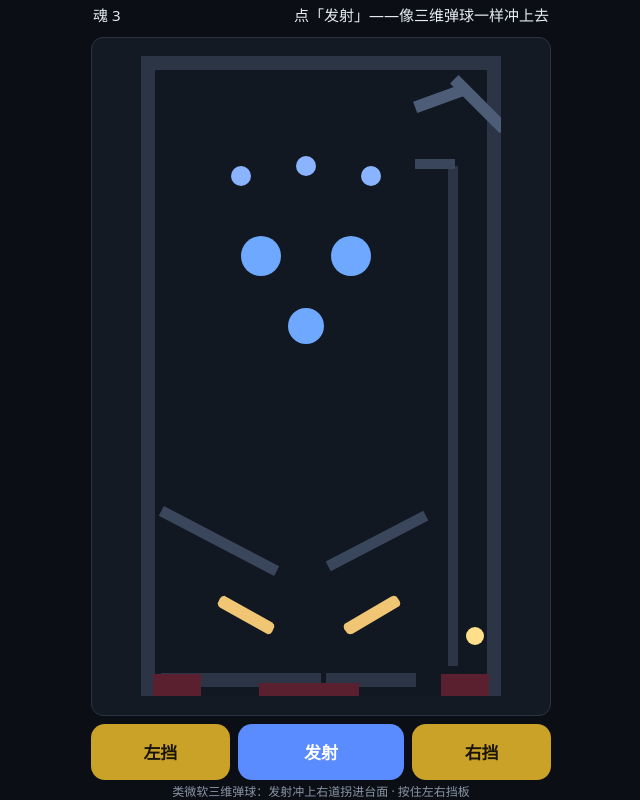
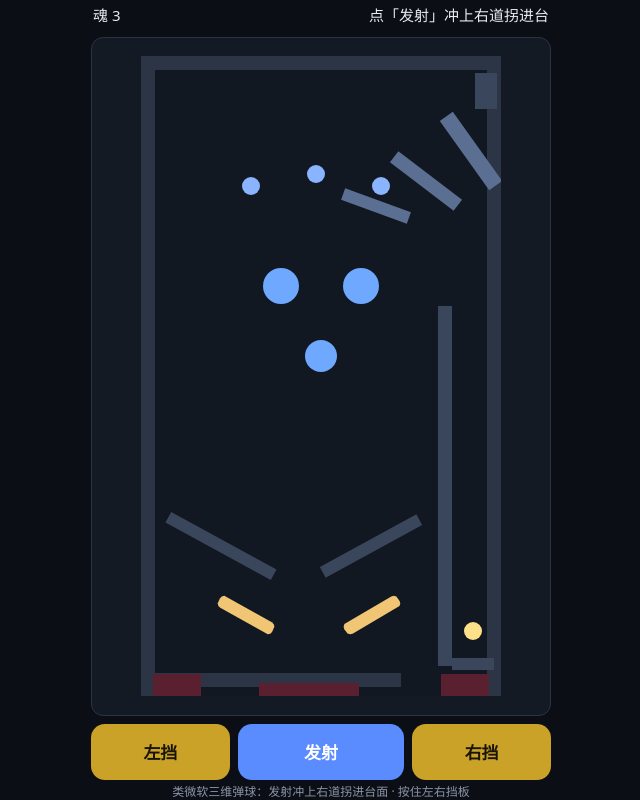
Before and after one commit to owldamon/oneBallFly, a website: page preview/index.html in a window 1280 px wide. Shown: the whole page, without its empty margins (319-959 px from the left). Drawn offline with Linux system fonts and the light colour scheme.

Commit message:
fix: 导流板改为 \ 正角，发射竖直向上进入主台
负角 / 会把球打向右侧飞出；本地 Matter 仿真已验证进台

```diff
--- a/index.html
+++ b/index.html
@@ -3,9 +3,9 @@
 <head>
   <meta charset="UTF-8" />
   <meta name="viewport" content="width=device-width, initial-scale=1" />
-  <meta http-equiv="refresh" content="0; url=./preview/index.html?v=5" />
+  <meta http-equiv="refresh" content="0; url=./preview/index.html?v=6" />
   <title>一球飞升</title>
-  <script>location.replace('./preview/index.html?v=5');</script>
+  <script>location.replace('./preview/index.html?v=6');</script>
 </head>
-<body><p><a href="./preview/index.html?v=5">进入沙盒</a></p></body>
+<body><p><a href="./preview/index.html?v=6">进入沙盒</a></p></body>
 </html>
--- a/preview/game.js
+++ b/preview/game.js
@@ -1,5 +1,4 @@
-// 一球飞升 · 类微软三维弹球（Space Cadet）台型沙盒
-// 右发射道上行 → 顶部拐进主台；左右挡板；掉沟丢魂
+// 一球飞升 · 类三维弹球台型（发射道封闭，顶上 \ 板拨进主台）
 (function () {
   if (typeof Matter === 'undefined') {
     var err = document.getElementById('err');
@@ -8,11 +7,8 @@
     return;
   }
 
-  const { Engine, Render, Runner, Bodies, Body, Composite, Events, Constraint } = Matter;
-
-  const W = 360;
-  const H = 640;
-  const MAX_LIVES = 3;
+  const { Engine, Render, Runner, Bodies, Body, Composite, Events } = Matter;
+  const W = 360, H = 640, MAX_LIVES = 3;
 
   const canvas = document.getElementById('c');
   const stage = document.getElementById('stage-wrap');
@@ -24,115 +20,82 @@
   const btnFire = document.getElementById('btnFire');
   const restartBtn = document.getElementById('restart');
 
-  const engine = Engine.create({ enableSleeping: false });
+  const engine = Engine.create();
   engine.gravity.x = 0;
-  engine.gravity.y = 1.05;
+  engine.gravity.y = 1.0;
   const world = engine.world;
 
   const render = Render.create({
-    canvas,
-    engine,
+    canvas, engine,
     options: { width: W, height: H, wireframes: false, background: '#121821', pixelRatio: 1 },
   });
 
-  function rect(x, y, w, h, opt) {
-    return Bodies.rectangle(x, y, w, h, Object.assign({
-      isStatic: true,
-      friction: 0.05,
-      restitution: 0.25,
-      render: { fillStyle: '#2b3546' },
-    }, opt || {}));
+  function R(x, y, w, h, fill) {
+    return Bodies.rectangle(x, y, w, h, {
+      isStatic: true, friction: 0.03, restitution: 0.25,
+      render: { fillStyle: fill || '#2b3546' },
+    });
   }
 
-  // —— 封闭台框（三维弹球感）：四周封死，只留底部挡板之间的沟 ——
-  const wallT = 14;
   const parts = [];
+  // 封闭外框
+  parts.push(R(7, H / 2, 14, H));
+  parts.push(R(W - 7, H / 2, 14, H));
+  parts.push(R(W / 2, 7, W, 14));
+  // 主台底板（不含发射道）
+  parts.push(R(135, H - 16, 250, 14));
+  // 发射道底部托架
+  parts.push(R(332, 608, 42, 12, '#3a465c'));
+  // 分隔墙：上沿约 y=250，球从上方拐进主台
+  parts.push(R(304, 430, 14, 360, '#3a465c'));
+  // 关键角顶死，防穿模
+  parts.push(R(345, 35, 22, 36, '#3a465c'));
 
-  // 左边墙
-  parts.push(rect(wallT / 2, H / 2, wallT, H));
-  // 顶墙整段
-  parts.push(rect(W / 2, wallT / 2, W, wallT));
-  // 右边外墙整段（发射道在其内侧）
-  parts.push(rect(W - wallT / 2, H / 2, wallT, H));
-
-  // 发射道分隔墙：从底部到接近顶部，上端留「拐弯口」进主台
-  // 道宽约 36px，球半径 9
-  const laneX = 312; // 分隔墙中心
-  parts.push(rect(laneX, 360, 10, 500)); // 主分隔，上沿大约 y=110
-
-  // 顶部右侧弯角：把上行球挡回主台（向左下）
-  // 斜板在右上角内侧
-  parts.push(Bodies.rectangle(338, 48, 70, 12, {
-    isStatic: true,
-    angle: Math.PI / 4,
-    friction: 0.02,
-    restitution: 0.5,
-    render: { fillStyle: '#4d5d78' },
+  // 关键：必须用正角「\」把上行球拨向左进主台（负角「/」会把球打到右边飞出）
+  parts.push(Bodies.rectangle(330, 95, 85, 16, {
+    isStatic: true, angle: 0.95, friction: 0, restitution: 0.75,
+    render: { fillStyle: '#5a6f92' },
   }));
-  parts.push(Bodies.rectangle(300, 42, 55, 12, {
-    isStatic: true,
-    angle: -0.35,
-    friction: 0.02,
-    restitution: 0.45,
-    render: { fillStyle: '#4d5d78' },
+  parts.push(Bodies.rectangle(285, 125, 80, 14, {
+    isStatic: true, angle: 0.65, friction: 0, restitution: 0.55,
+    render: { fillStyle: '#5a6f92' },
+  }));
+  parts.push(Bodies.rectangle(235, 150, 70, 12, {
+    isStatic: true, angle: 0.35, friction: 0.02, restitution: 0.4,
+    render: { fillStyle: '#5a6f92' },
   }));
 
-  // 分隔墙上端挡头，防止球从分隔墙顶飞到墙外缝里
-  parts.push(rect(laneX - 18, 108, 40, 10, { render: { fillStyle: '#3a465c' } }));
+  // 入板坡
+  parts.push(Bodies.rectangle(80, 490, 120, 12, { isStatic: true, angle: 0.5, render: { fillStyle: '#3a465c' } }));
+  parts.push(Bodies.rectangle(230, 490, 110, 12, { isStatic: true, angle: -0.5, render: { fillStyle: '#3a465c' } }));
 
-  // 底板（左右两截，中间开口给沟；右侧底板不到发射道）
-  parts.push(rect(100, H - 16, 160, 14));
-  parts.push(rect(230, H - 16, 90, 14));
-
-  // 入球坡（导到挡板）
-  parts.push(Bodies.rectangle(78, 485, 130, 11, {
-    isStatic: true, angle: 0.48, render: { fillStyle: '#3a465c' },
-  }));
-  parts.push(Bodies.rectangle(236, 485, 110, 11, {
-    isStatic: true, angle: -0.48, render: { fillStyle: '#3a465c' },
-  }));
-
-  // 三角缓冲（类弹珠台）
-  function bumper(x, y, r) {
-    return Bodies.circle(x, y, r, {
-      isStatic: true,
-      restitution: 1.2,
-      friction: 0,
-      label: 'bumper',
+  // 柱
+  function bumper(x, y, rad) {
+    return Bodies.circle(x, y, rad, {
+      isStatic: true, restitution: 1.15, friction: 0, label: 'bumper',
       render: { fillStyle: '#6ea8ff' },
     });
   }
-  parts.push(bumper(120, 200, 20));
-  parts.push(bumper(210, 200, 20));
-  parts.push(bumper(165, 270, 18));
+  parts.push(bumper(140, 230, 18), bumper(220, 230, 18), bumper(180, 300, 16));
+  parts.push(Bodies.circle(110, 130, 9, { isStatic: true, restitution: 0.85, render: { fillStyle: '#8ab4ff' } }));
+  parts.push(Bodies.circle(175, 118, 9, { isStatic: true, restitution: 0.85, render: { fillStyle: '#8ab4ff' } }));
+  parts.push(Bodies.circle(240, 130, 9, { isStatic: true, restitution: 0.85, render: { fillStyle: '#8ab4ff' } }));
 
-  // 简易上方靶柱
-  parts.push(Bodies.circle(100, 120, 10, { isStatic: true, restitution: 0.8, render: { fillStyle: '#8ab4ff' } }));
-  parts.push(Bodies.circle(165, 110, 10, { isStatic: true, restitution: 0.8, render: { fillStyle: '#8ab4ff' } }));
-  parts.push(Bodies.circle(230, 120, 10, { isStatic: true, restitution: 0.8, render: { fillStyle: '#8ab4ff' } }));
-
-  // 浊沟传感器
   const drains = [
     Bodies.rectangle(36, H - 10, 48, 24, { isStatic: true, isSensor: true, label: 'drain', render: { fillStyle: '#5a2030' } }),
     Bodies.rectangle(W - 36, H - 10, 48, 24, { isStatic: true, isSensor: true, label: 'drain', render: { fillStyle: '#5a2030' } }),
     Bodies.rectangle(168, H - 6, 100, 14, { isStatic: true, isSensor: true, label: 'drain', render: { fillStyle: '#5a2030' } }),
   ];
 
-  // 挡板
   const FL = 62, FH = 13;
   function makeFlipper(x, y, isLeft) {
     const body = Bodies.rectangle(x, y, FL, FH, {
-      isStatic: true,
-      chamfer: { radius: 5 },
-      friction: 0.04,
-      restitution: 0.05,
-      render: { fillStyle: '#f0c674' },
-      label: isLeft ? 'flipperL' : 'flipperR',
+      isStatic: true, chamfer: { radius: 5 }, friction: 0.04, restitution: 0.05,
+      render: { fillStyle: '#f0c674' }, label: isLeft ? 'flipperL' : 'flipperR',
     });
     const pin = { x: isLeft ? x - FL * 0.36 : x + FL * 0.36, y };
     body.plugin = {
-      isLeft,
-      pin,
+      isLeft, pin,
       rest: isLeft ? 0.52 : -0.52,
       up: isLeft ? -0.58 : 0.58,
       pressed: false,
@@ -146,10 +109,7 @@
     const along = isLeft ? FL * 0.36 : -FL * 0.36;
     Body.setPosition(body, pin);
     Body.setAngle(body, angle);
-    Body.setPosition(body, {
-      x: pin.x + Math.cos(angle) * along,
-      y: pin.y + Math.sin(angle) * along,
-    });
+    Body.setPosition(body, { x: pin.x + Math.cos(angle) * along, y: pin.y + Math.sin(angle) * along });
     body.plugin.angle = angle;
   }
   const flipperL = makeFlipper(108, 548, true);
@@ -157,37 +117,28 @@
 
   Composite.add(world, parts.concat(drains, [flipperL, flipperR]));
 
-  let lives = MAX_LIVES;
-  let ball = null;
-  let immuneUntil = 0;
-  let gameOver = false;
+  let lives = MAX_LIVES, ball = null, immuneUntil = 0, gameOver = false;
 
   function hud() { livesEl.textContent = '魂 ' + lives; }
 
   function spawnBall() {
     if (ball) { Composite.remove(world, ball); ball = null; }
-    // 发射道底部待命（分隔墙右侧）
-    ball = Bodies.circle(334, 580, 9, {
-      isStatic: true,
-      restitution: 0.4,
-      friction: 0.01,
-      frictionAir: 0.006,
-      density: 0.0035,
-      label: 'ball',
-      render: { fillStyle: '#ffe08a' },
+    ball = Bodies.circle(332, 575, 9, {
+      isStatic: true, restitution: 0.25, friction: 0.005, frictionAir: 0.006, density: 0.004,
+      label: 'ball', render: { fillStyle: '#ffe08a' },
     });
     Composite.add(world, ball);
     btnFire.disabled = false;
-    statusEl.textContent = '点「发射」——像三维弹球一样冲上去';
+    statusEl.textContent = '点「发射」冲上右道拐进台';
   }
 
   function launch() {
     if (gameOver || !ball || !ball.isStatic) return;
     Body.setStatic(ball, false);
-    Body.setPosition(ball, { x: 334, y: 540 });
-    // 几乎竖直向上，靠顶角弹进主台（不要给向右速度）
-    Body.setVelocity(ball, { x: -0.5, y: -28 });
-    immuneUntil = performance.now() + 700;
+    Body.setPosition(ball, { x: 332, y: 520 });
+    // 必须近似竖直向上；左右速度会破坏进台
+    Body.setVelocity(ball, { x: 0, y: -29 });
+    immuneUntil = performance.now() + 800;
     btnFire.disabled = true;
     statusEl.textContent = '按住左右挡板';
   }
@@ -228,15 +179,15 @@
       var target = f.plugin.pressed ? f.plugin.up : f.plugin.rest;
       setFlip(f, f.plugin.angle + (target - f.plugin.angle) * 0.62);
     });
-    // 硬边界：球绝不能出屏幕外（防飞出）
-    if (ball && !ball.isStatic) {
-      var p = ball.position;
-      var v = ball.velocity;
-      if (p.x < 12) { Body.setPosition(ball, { x: 12, y: p.y }); Body.setVelocity(ball, { x: Math.abs(v.x) * 0.5, y: v.y }); }
-      if (p.x > W - 12) { Body.setPosition(ball, { x: W - 12, y: p.y }); Body.setVelocity(ball, { x: -Math.abs(v.x) * 0.5, y: v.y }); }
-      if (p.y < 12) { Body.setPosition(ball, { x: p.x, y: 12 }); Body.setVelocity(ball, { x: v.x - 2, y: Math.abs(v.y) * 0.4 }); }
-      if (p.y > H + 30) loseLife();
+    if (!ball || ball.isStatic || gameOver) return;
+    var p = ball.position, v = ball.velocity;
+    // 若还在发射道高位却往下掉，轻推向左帮进台（容错）
+    if (p.x > 300 && p.y < 160 && v.y > 0 && v.x > -2) {
+      Body.setVelocity(ball, { x: -6, y: Math.min(v.y, 4) });
     }
+    if (p.x < 10) Body.setVelocity(ball, { x: Math.abs(v.x) * 0.5, y: v.y });
+    if (p.x > W - 10) Body.setVelocity(ball, { x: -Math.abs(v.x) * 0.5, y: v.y });
+    if (p.y > H + 40) loseLife();
   });
 
   function hold(btn, side) {
@@ -251,8 +202,7 @@
     btn.addEventListener('touchend', up, { passive: false });
     btn.addEventListener('touchcancel', up, { passive: false });
   }
-  hold(btnL, 'L');
-  hold(btnR, 'R');
+  hold(btnL, 'L'); hold(btnR, 'R');
   btnFire.addEventListener('click', function (e) { e.preventDefault(); launch(); });
   restartBtn.addEventListener('click', function (e) { e.preventDefault(); restart(); });
 
@@ -271,7 +221,5 @@
 
   Render.run(render);
   Runner.run(Runner.create(), engine);
-  hud();
-  spawnBall();
-  layout();
+  hud(); spawnBall(); layout();
 })();
```
